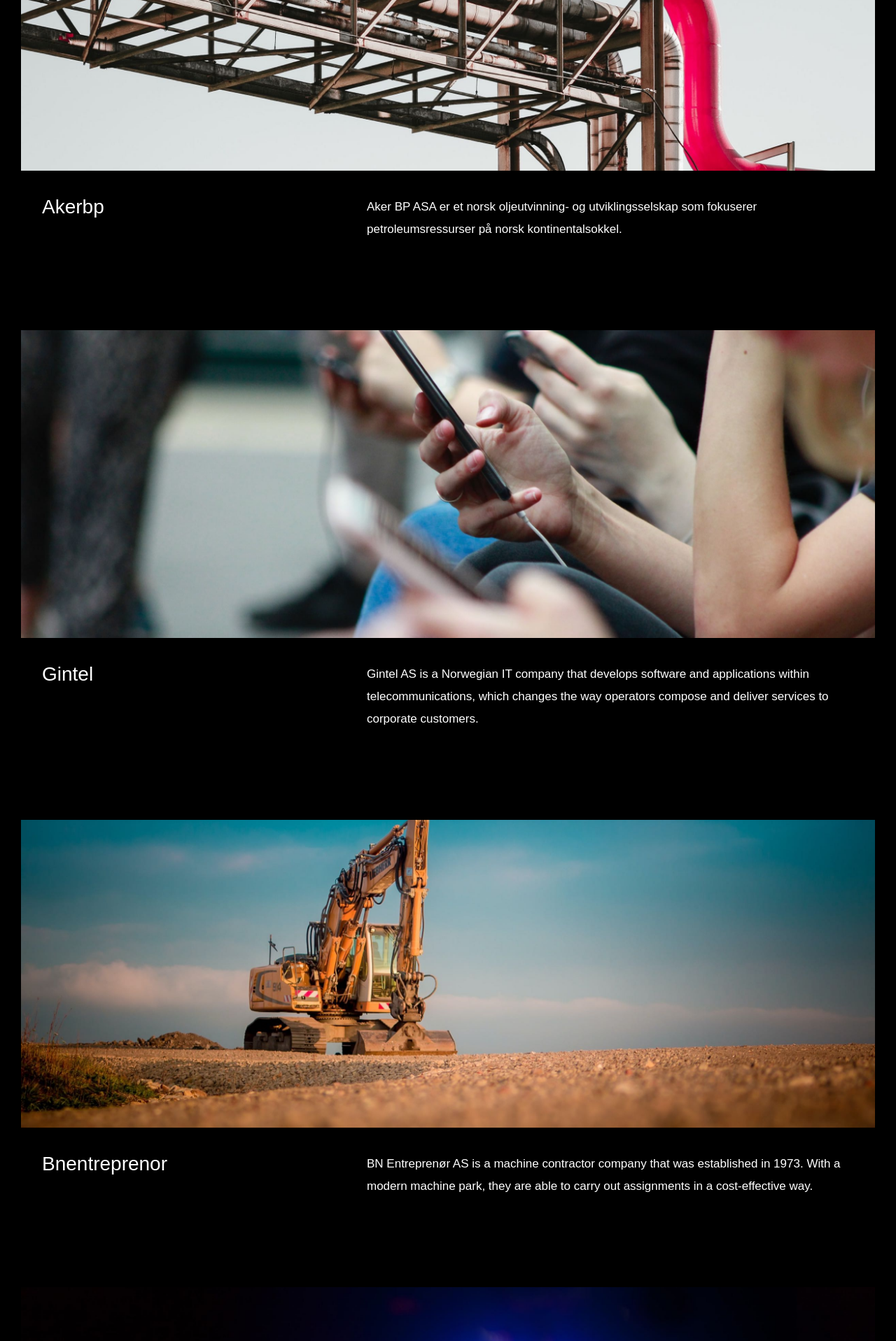
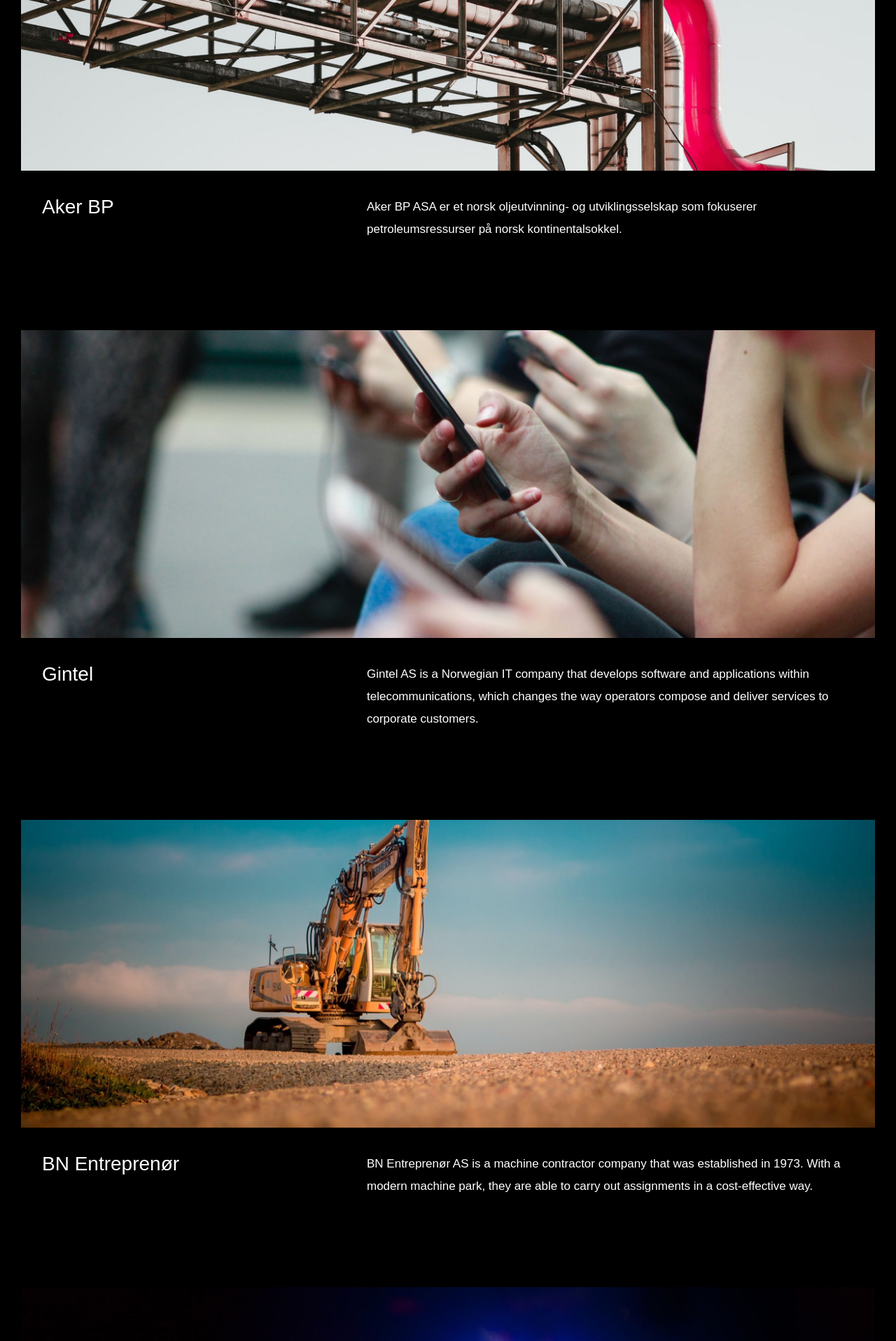
Before and after one commit to Kodeworks/kodeworks.no, a React (Create React App) app: page /projects in a window 1280 px wide. Shown: the part 7024-8941 px from the top of the page at 70% size. Built offline with nearby package versions, Linux system fonts and the light colour scheme.

Commit message:
Fix company names

```diff
--- a/src/data/projects.ts
+++ b/src/data/projects.ts
@@ -66,7 +66,7 @@
     description: "Kongsberg Digital offers digital solutions for customers in maritime, oil and gas. Kodeworks works with the development of maritime simulation used in, among other things, training systems for customers all over the world. Kongsberg A&D is a global technology leader in defense, surveillance, aerospace, aircraft structures and aircraft maintenance.",
   },
   Akerbp: {
-    name: 'Akerbp',
+    name: 'Aker BP',
     urlName: 'Akerbp',
     image: '/assets/projects/akerbp.jpg',
     description: 'Aker BP ASA er et norsk oljeutvinning- og utviklingsselskap som fokuserer petroleumsressurser på norsk kontinentalsokkel.',
@@ -78,7 +78,7 @@
     description: 'Gintel AS is a Norwegian IT company that develops software and applications within telecommunications, which changes the way operators compose and deliver services to corporate customers.',
   },
   Bnentreprenor: {
-    name: 'Bnentreprenor',
+    name: 'BN Entreprenør',
     urlName: 'Bnentreprenor',
     image: '/assets/projects/bnentreprenor-2.jpg',
     description: 'BN Entreprenør AS is a machine contractor company that was established in 1973. With a modern machine park, they are able to carry out assignments in a cost-effective way.',
```
